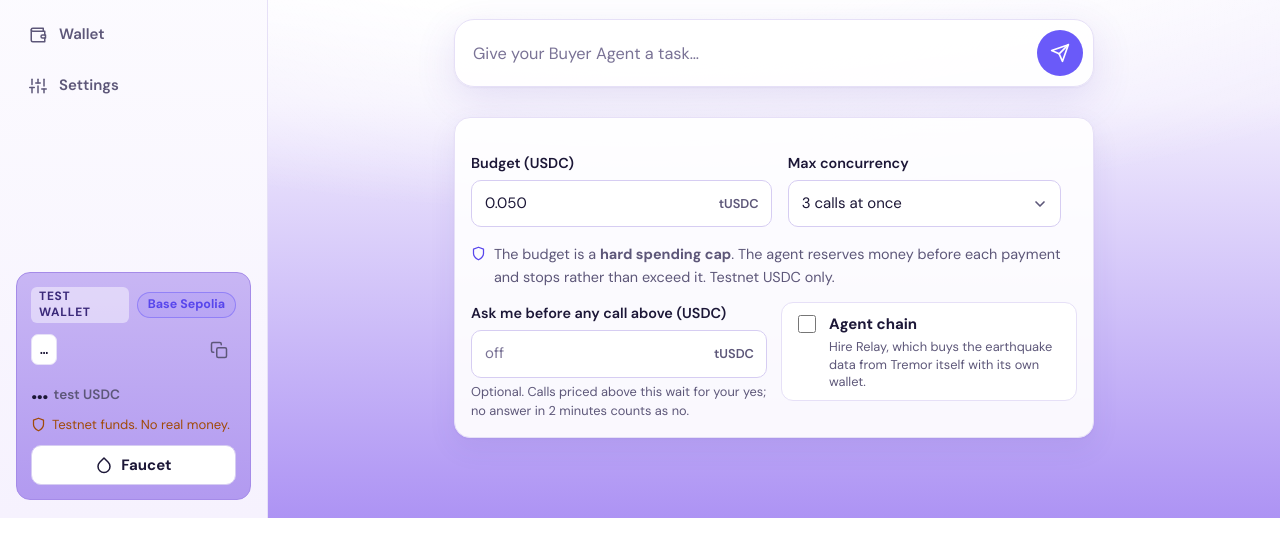
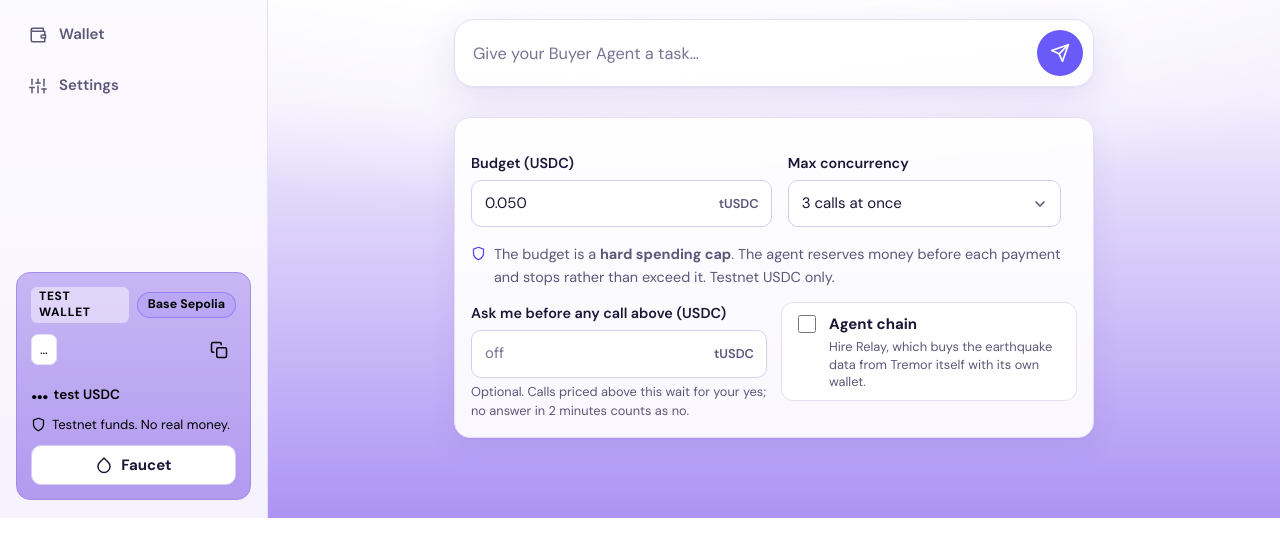
Before and after one commit to veeerrh/pay-per-request, a website: page web/index.html in a window 1280 px wide. Shown: the part 282-838 px from the top of the page. Drawn offline with Linux system fonts and the light colour scheme; no server answers.

Commit message:
Test wallet panel: black text, one font; Faucet button unchanged

```diff
--- a/web/css/explore-light.css
+++ b/web/css/explore-light.css
@@ -361,3 +361,8 @@ ul.bullets.brief li { line-height: 1.45; }
 .lab-refunds { display: flex; flex-direction: column; gap: 6px; border-top: 1px dashed var(--border); padding-top: 8px; }
 .lab-refunds-h { font-weight: 650; display: flex; align-items: center; gap: 6px; }
 .lab-refund-item { display: flex; align-items: center; justify-content: space-between; gap: 10px; }
+
+/* Test wallet panel: one font, black text. The Faucet button keeps its own style. */
+.sidebar .wallet-panel :is(.wp-head h2, .badge-net, .wp-addr code, .wp-bal, .wp-unit, .wp-note, .icon-btn) { font-family: var(--font); color: #000; }
+.sidebar .wallet-panel .wp-head h2 { color: #000; }
+.sidebar .wallet-panel .wp-note .icon { color: #000; }
```
